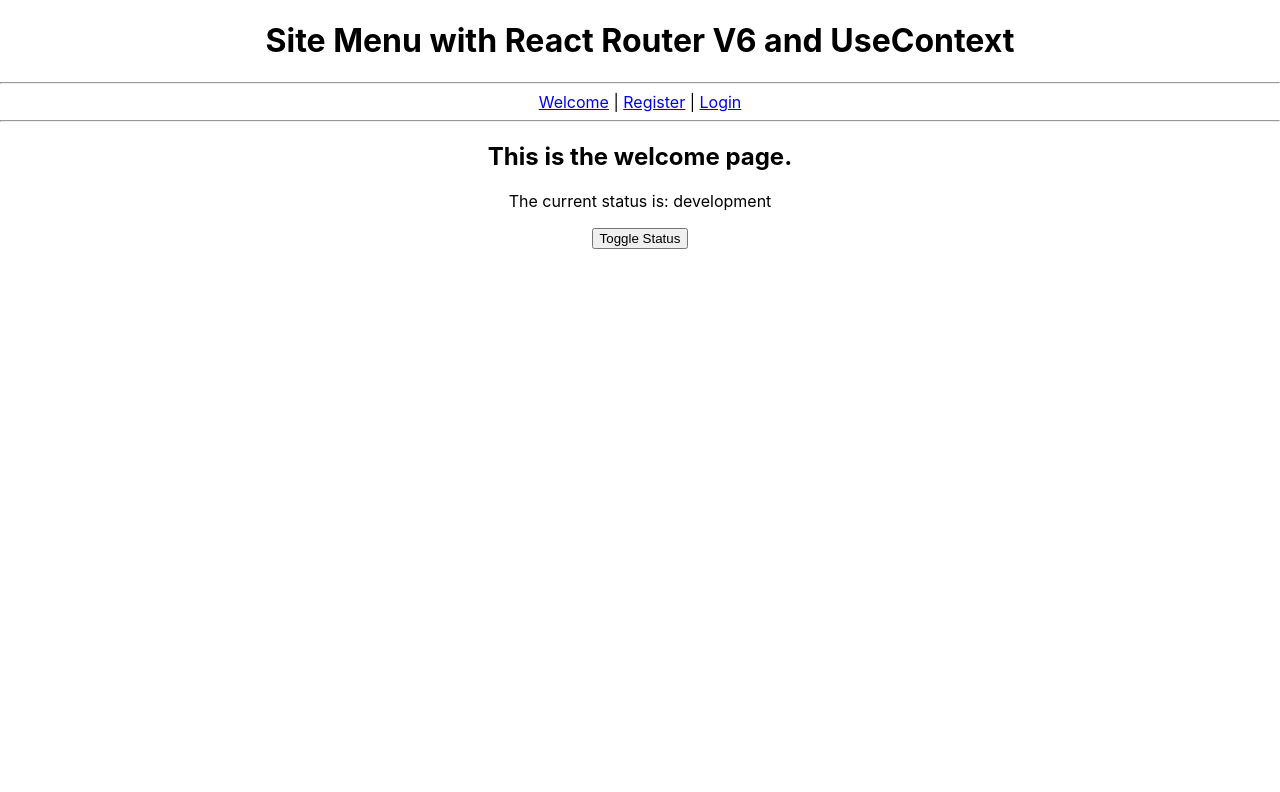
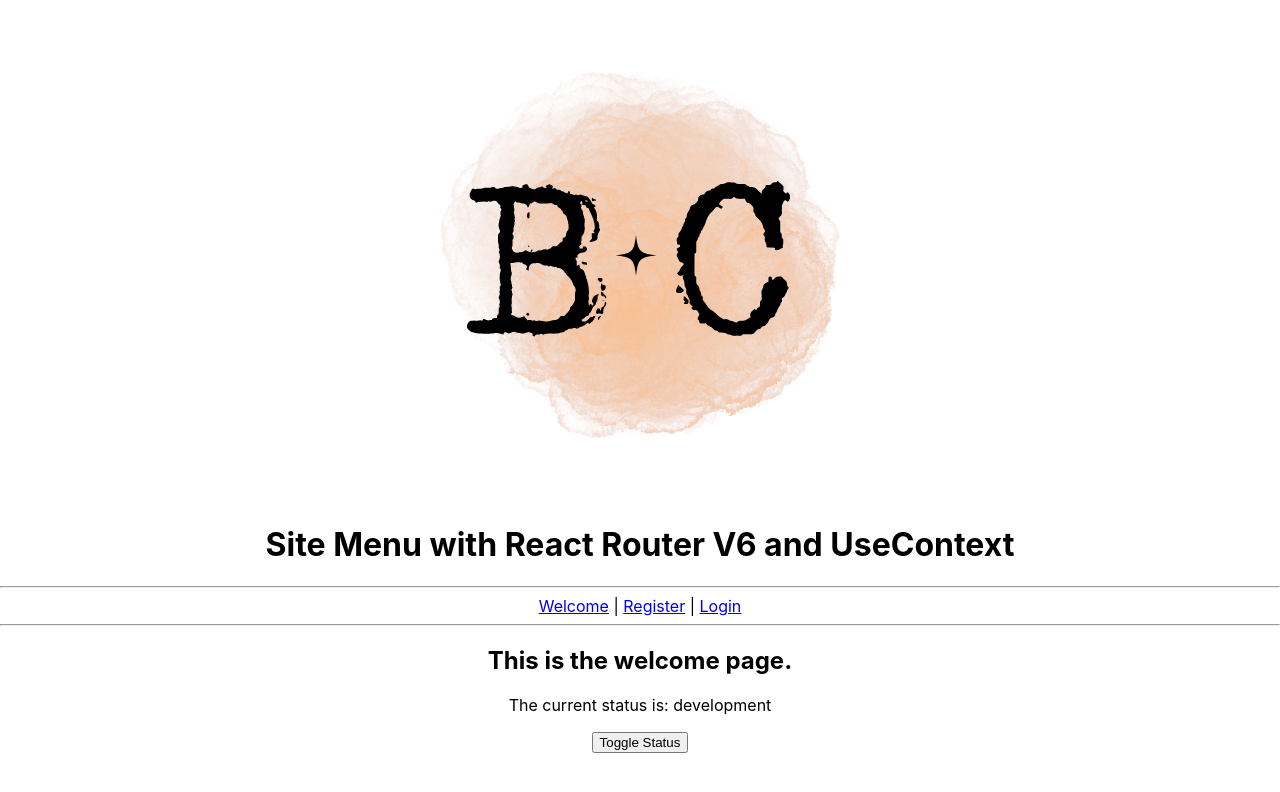
Before and after one commit to bekircbc/sitemenu-react-usecontext, a React (Vite) app: page /welcome in a window 1280 px wide. Shown: the top 792 px of the page. Built offline with nearby package versions, Linux system fonts and the light colour scheme.

Commit message:
icon added to page

```diff
--- a/src/App.jsx
+++ b/src/App.jsx
@@ -10,7 +10,10 @@ function App() {
   const { siteTitle } = useContext(AppContext);
   return (
     <div className="App">
-      <h1>{siteTitle}</h1>
+      <div className="title">
+        <img src="images/icon.png" alt="logo" />
+        <h1>{siteTitle}</h1>
+      </div>
       <hr />
       <NavLink to="/welcome">Welcome</NavLink> |{" "}
       <NavLink to="/register">Register</NavLink> |{" "}
```
